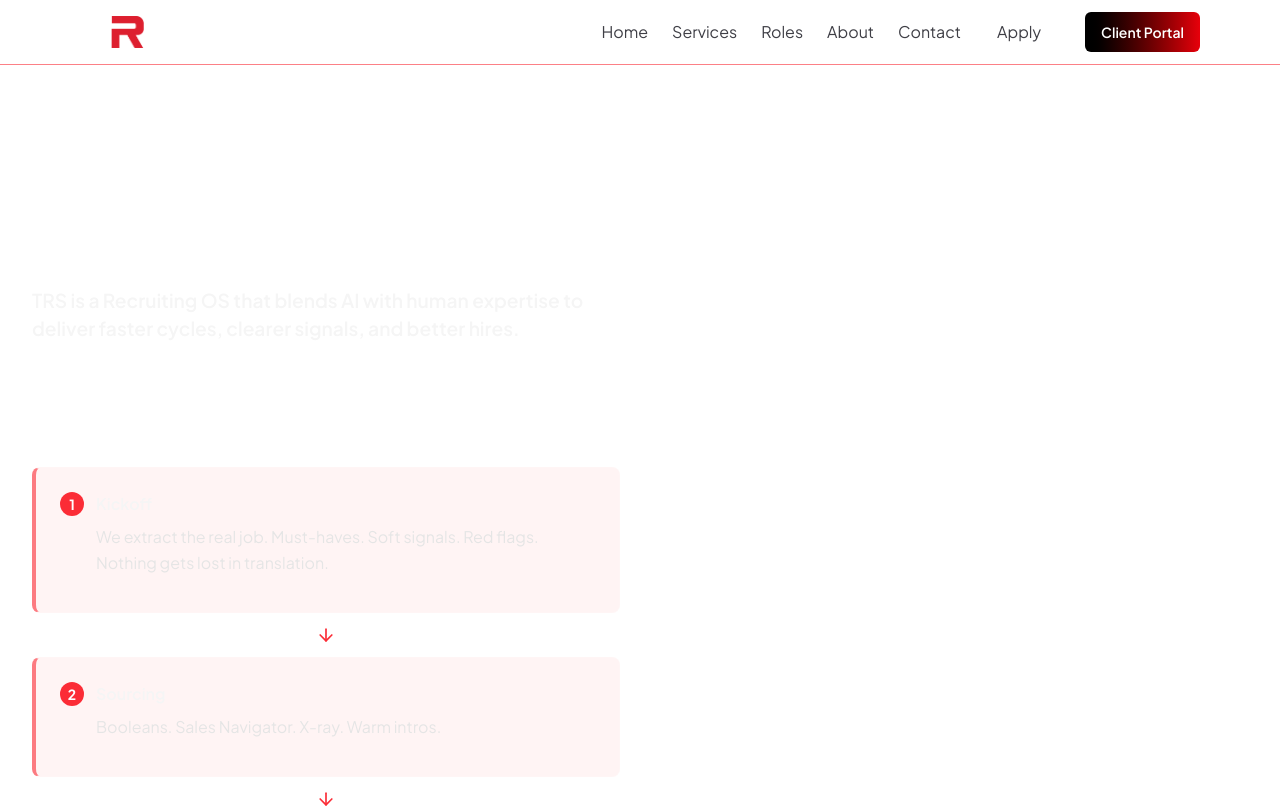
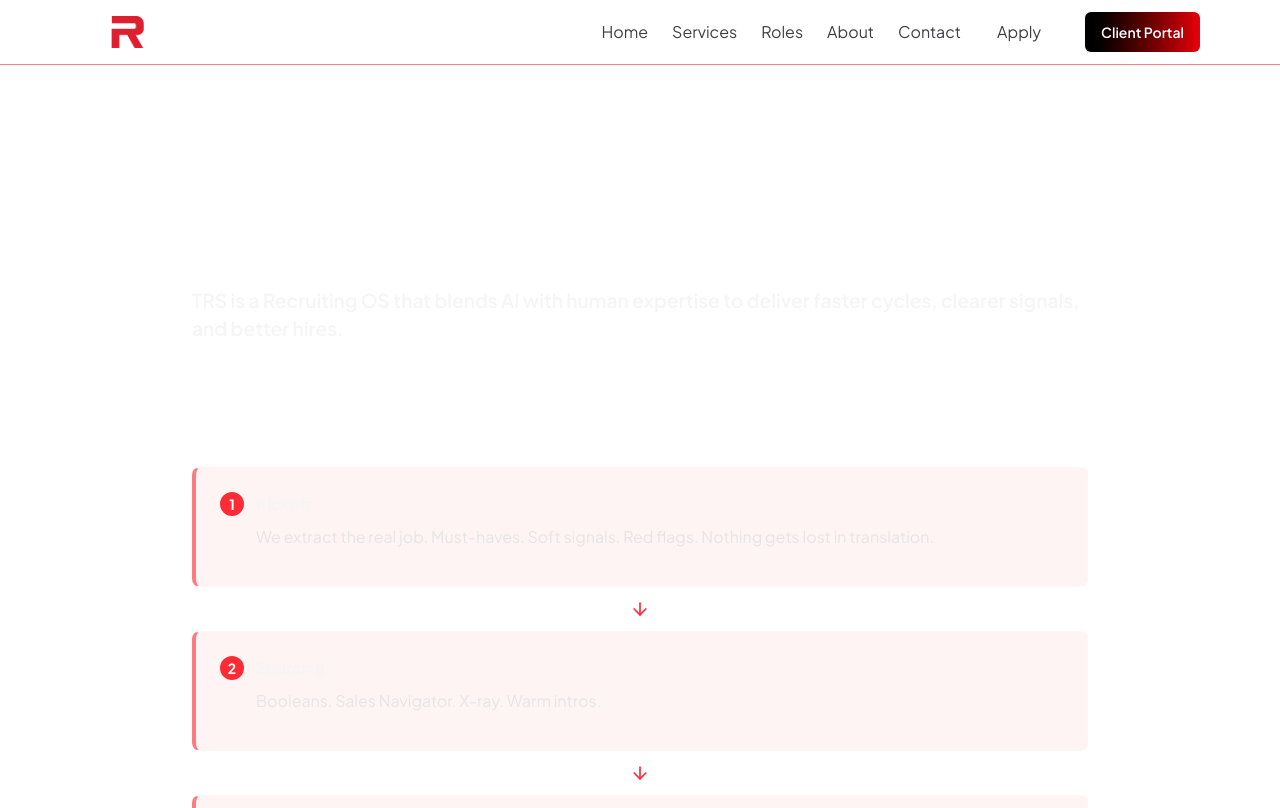
Before and after one commit to trsjohn/trs-website-wendy, a Next.js app: page / in a window 1280 px wide. Shown: the top 808 px of the page. Built offline with nearby package versions, Linux system fonts and the light colour scheme.

Commit message:
Fix hero section layout after removing image

```diff
--- a/src/app/page.tsx
+++ b/src/app/page.tsx
@@ -111,7 +111,7 @@ export default function HomePage() {
     <div className="space-y-12 sm:space-y-16 lg:space-y-24">
       {/* Hero */}
       <section className="max-w-7xl mx-auto px-6 sm:px-8 py-section-y sm:py-section-y-sm">
-        <div className="grid md:grid-cols-2 items-start gap-10">
+        <div className="max-w-4xl mx-auto">
           <div className="text-center md:text-left md:mt-8">
             <StaggeredReveal delay={100}>
               <h1 className="text-hero font-bold tracking-tight text-white" dangerouslySetInnerHTML={{ __html: headline }}>
```
